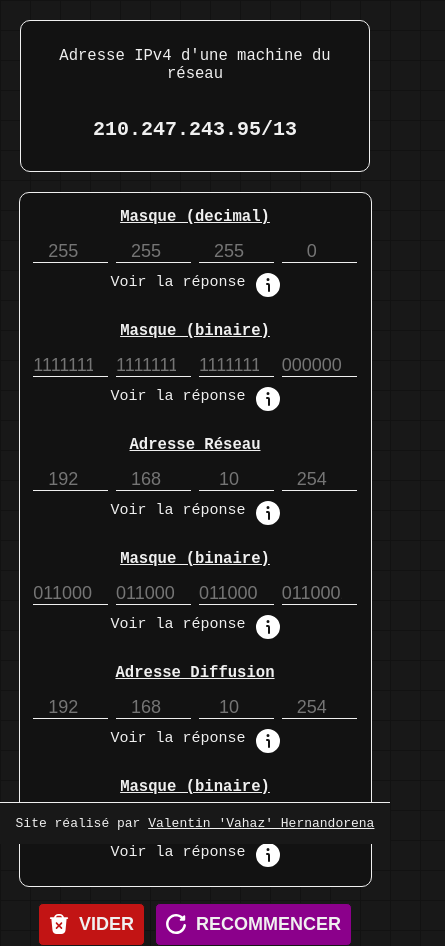
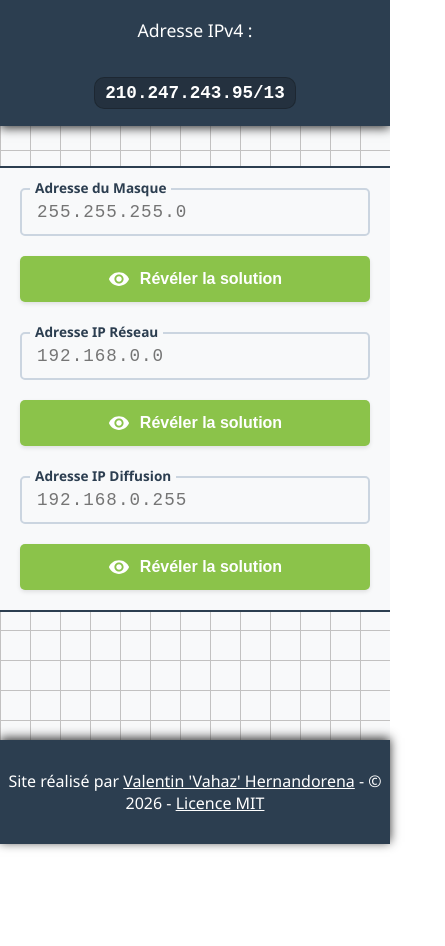
Before and after one commit to Vahaz/ip-game, a plain HTML site: page index.html in a window 390 px wide. Shown: the whole page, 445 px wide, since content can reach past the window. After the commit the page ends 844 px from the top, so only its background shows below. Drawn offline with Linux system fonts and the light colour scheme.

Commit message:
Update 3.0 - Reworked site aspect - Changed site colors (dark theme > bright theme) - Reworked main.js functions - Removed Binary addresses - Added head meta - Added favicon / thumbnail - Removed .svg - Changed buttons / Removed buttons (Need to refresh the page to restart) - Added a LICENCE - Added Credits

```diff
--- a/index.html
+++ b/index.html
@@ -4,10 +4,10 @@
         <meta charset="UTF-8">
         <meta name="viewport" content="width=device-width, initial-scale=1.0">
         <meta http-equiv="X-UA-Compatible" content="IE=edge">
-        <title>IP-Game</title>
+        <title>IPv4-Exercice</title>
         <meta name="description" content="Mini-jeux où il faut trouver l'adresse réseau, diffusion et masque d'une adresse IPv4">
-        <meta name="keywords" content="ipv4, broadcast, network, ip, mask">
-        <meta property="og:title" content="IP-Game">
+        <meta name="keywords" content="ipv4, broadcast, network, ip, mask, exercice">
+        <meta property="og:title" content="IPv4-Exercice">
         <meta property="og:description" content="Mini-jeux où il faut trouver l'adresse réseau, diffusion et masque d'une adresse IPv4">
         <meta property="og:image" content="og_image.png">
         <meta property="og:url" content="https://ip.valentinhrnd.fr">
@@ -16,92 +16,49 @@
     </head>
     <body>
         <header>
-            <p>Adresse IPv4 d'une machine du réseau</p>
-            <div>
-                <p id="ip">192.168.10.254</p>
-                <p id="cidr">/24</p>
-            </div>
+            <p>Adresse IPv4 :</p>
+            <p id="ip">192.168.0.0/24</p>
         </header>
         <main>
             <div class="container">
-                <label>Masque (decimal)</label>
-                <div class="inputs">
-                    <div class="inputs">
-                        <input class="input" type="number" max="3" placeholder="255">
-                        <input class="input" type="number" max="3" placeholder="255">
-                        <input class="input" type="number" max="3" placeholder="255">
-                        <input class="input" type="number" max="3" placeholder="0">
-                    </div>
-                    <button class="reveal-btn" title="Voir la réponse" onclick="reveal(0)"><img alt="Voir la réponse" src="./svg/info.svg"></button>
+                <div class="input">
+                    <label for="mask">Adresse du Masque</label>
+                    <input id="mask" type="text" maxlength="15" placeholder="255.255.255.0">
                 </div>
+                <button class="reveal" title="Voir la réponse" data-target="mask">
+                    <svg class="icon-eye" viewBox="0 0 24 24" width="24">
+                        <path d="M12 4.5C7 4.5 2.73 7.61 1 12c1.73 4.39 6 7.5 11 7.5s9.27-3.11 11-7.5c-1.73-4.39-6-7.5-11-7.5zM12 17c-2.76 0-5-2.24-5-5s2.24-5 5-5 5 2.24 5 5-2.24 5-5 5zm0-8c-1.66 0-3 1.34-3 3s1.34 3 3 3 3-1.34 3-3-1.34-3-3-3z"/>
+                    </svg>
+                    Révéler la solution
+                </button>
             </div>
             <div class="container">
-                <label>Masque (binaire)</label>
-                <div class="inputs">
-                    <div class="inputs">
-                        <input class="input" type="number" max="8" placeholder="11111111">
-                        <input class="input" type="number" max="8" placeholder="11111111">
-                        <input class="input" type="number" max="8" placeholder="11111111">
-                        <input class="input" type="number" max="8" placeholder="00000000">
-                    </div>
-                    <button class="reveal-btn" title="Voir la réponse" onclick="reveal(4)"><img alt="Voir la réponse" src="./svg/info.svg"></button>
+                <div class="input">
+                    <label for="network">Adresse IP Réseau</label>
+                    <input id="network" type="text" maxlength="15" placeholder="192.168.0.0">
                 </div>
+                <button class="reveal" title="Voir la réponse" data-target="network">
+                    <svg class="icon-eye" viewBox="0 0 24 24" width="24">
+                        <path d="M12 4.5C7 4.5 2.73 7.61 1 12c1.73 4.39 6 7.5 11 7.5s9.27-3.11 11-7.5c-1.73-4.39-6-7.5-11-7.5zM12 17c-2.76 0-5-2.24-5-5s2.24-5 5-5 5 2.24 5 5-2.24 5-5 5zm0-8c-1.66 0-3 1.34-3 3s1.34 3 3 3 3-1.34 3-3-1.34-3-3-3z"/>
+                    </svg>
+                    Révéler la solution
+                </button>
             </div>
             <div class="container">
-                <label>Adresse Réseau</label>
-                <div class="inputs">
-                    <div class="inputs">
-                        <input class="input" type="number" max="3" placeholder="192">
-                        <input class="input" type="number" max="3" placeholder="168">
-                        <input class="input" type="number" max="3" placeholder="10">
-                        <input class="input" type="number" max="3" placeholder="254">
-                    </div>
-                    <button class="reveal-btn" title="Voir la réponse" onclick="reveal(8)"><img alt="Voir la réponse" src="./svg/info.svg"></button>
+                <div class="input">
+                    <label for="broadcast">Adresse IP Diffusion</label>
+                    <input id="broadcast" type="text" maxlength="15" placeholder="192.168.0.255">
                 </div>
-            </div>
-            <div class="container">
-                <label>Masque (binaire)</label>
-                <div class="inputs">
-                    <div class="inputs">
-                        <input class="input" type="number" max="8" placeholder="01100010">
-                        <input class="input" type="number" max="8" placeholder="01100010">
-                        <input class="input" type="number" max="8" placeholder="01100010">
-                        <input class="input" type="number" max="8" placeholder="01100010">
-                    </div>
-                    <button class="reveal-btn" title="Voir la réponse" onclick="reveal(12)"><img alt="Voir la réponse" src="./svg/info.svg"></button>
-                </div>
-            </div>
-            <div class="container">
-                <label>Adresse Diffusion</label>
-                <div class="inputs">
-                    <div class="inputs">
-                        <input class="input" type="number" max="3" placeholder="192">
-                        <input class="input" type="number" max="3" placeholder="168">
-                        <input class="input" type="number" max="3" placeholder="10">
-                        <input class="input" type="number" max="3" placeholder="254">
-                    </div>
-                    <button class="reveal-btn" title="Voir la réponse" onclick="reveal(16)"><img alt="Voir la réponse" src="./svg/info.svg"></button>
-                </div>
-            </div>
-            <div class="container">
-                <label>Masque (binaire)</label>
-                <div class="inputs">
-                    <div class="inputs">
-                        <input class="input" type="number" max="8" placeholder="01100010">
-                        <input class="input" type="number" max="8" placeholder="01100010">
-                        <input class="input" type="number" max="8" placeholder="01100010">
-                        <input class="input" type="number" max="8" placeholder="01100010">
-                    </div>
-                    <button class="reveal-btn" title="Voir la réponse" onclick="reveal(20)"><img alt="Voir la réponse" src="./svg/info.svg"></button>
-                </div>
-            </div>
-            <div id="buttons">
-                <button id="reset" onclick="empty()"><img alt="Remettre a zéro les valeurs" src="./svg/trash-xmark.svg">VIDER</button>
-                <button id="restart" onclick="reset()"><img alt="Recommencer le jeu" src="./svg/rotate-right.svg">RECOMMENCER</button>
+                <button class="reveal" title="Voir la réponse" data-target="broadcast">
+                    <svg class="icon-eye" viewBox="0 0 24 24" width="24">
+                        <path d="M12 4.5C7 4.5 2.73 7.61 1 12c1.73 4.39 6 7.5 11 7.5s9.27-3.11 11-7.5c-1.73-4.39-6-7.5-11-7.5zM12 17c-2.76 0-5-2.24-5-5s2.24-5 5-5 5 2.24 5 5-2.24 5-5 5zm0-8c-1.66 0-3 1.34-3 3s1.34 3 3 3 3-1.34 3-3-1.34-3-3-3z"/>
+                    </svg>
+                    Révéler la solution
+                </button>
             </div>
         </main>
         <footer>
-            <p>Site réalisé par <a href="https://github.com/Vahaz" hreflang="fr">Valentin 'Vahaz' Hernandorena</a></p>
+            <p>Site réalisé par <a href="https://github.com/Vahaz" hreflang="fr">Valentin 'Vahaz' Hernandorena</a> - © 2026 - <a href="https://opensource.org/license/mit" hreflang="en">Licence MIT</a></p>
         </footer>
         <script src="./main.js"></script>
     </body>
--- a/main.js
+++ b/main.js
@@ -1,201 +1,97 @@
-const inputs = document.querySelectorAll('.input');
-const displayIP = document.getElementById("ip");
-const displayCIDR = document.getElementById("cidr");
+const inputs = document.querySelectorAll("input");
+const btns = document.querySelectorAll(".reveal")
+const ip = document.getElementById("ip");
 
 function rand(min, max) {
     return Math.floor(Math.random() * (max - min) + min);
 }
 
 class IPv4 {
-    constructor(ip, cidr) {
-        this.ip = ip != null ? ip : [rand(10, 239), rand(1, 254), rand(1, 254), rand(1, 254)];
-        this.cidr = cidr != null ? cidr : rand(8, 30);
+    constructor() {
+        this.ip = [rand(10, 239), rand(1, 254), rand(1, 254), rand(1, 254)];
+        this.cidr = rand(8, 30);
     }
-
     get mask() {
         let bits = this.cidr;
         return Array.from({ length: 4 }, () => {
-            const value = bits >= 8 ? 255 : bits <= 0 ? 0 : 256 - 2 ** (8 - bits);
+            const value = bits >= 8 ? 255 : bits <= 0 ? 0 : 256 - Math.pow(2, 8 - bits);
             bits -= 8;
             return value;
         });
     }
+    get network() { return this.ip.map((o, i) => o & this.mask[i]); }
+    get broadcast() { return this.ip.map((o, i) => o | (255 - this.mask[i])); }
+    getString(type) {
+        if (type === "mask") return this.mask.join(".");
+        if (type === "network") return this.network.join(".");
+        if (type === "broadcast") return this.broadcast.join(".");
+        return "";
+    }
+    getData(type) {
+        if (type === "mask") return this.mask;
+        if (type === "network") return this.network;
+        if (type === "broadcast") return this.broadcast;
+        return [0, 0, 0, 0];
+    }
+    display() { ip.innerText = `${this.ip.join('.')}/${this.cidr}`; }
+}
 
-    get network() {
-        return this.ip.map((o, i) => o & this.mask[i]);
+let currentIP = new IPv4();
+currentIP.display();
+
+inputs.forEach((input) => {
+    input.value = "";
+    input.addEventListener("input", (e) => update(e, input));
+});
+btns.forEach((btn) => { btn.addEventListener("click", (e) => reveal(btn)); });
+
+function update(event, input) {
+    const type = input.getAttribute("id");
+    let value = input.value;
+    value = value.replace(/[^0-9.]/g, "");
+    const octets = value.split(".");
+
+    if (octets.length > 0) {
+        const index = octets.length - 1;
+        let oct = octets[index];
+
+        if (parseInt(oct) > 255) {
+            oct = 255;
+            octets[index] = oct;
+            value = octets.join(".");
+        }
+
+        if (event.inputType != "deleteContentBackward" && octets.length < 4) {
+            const dataArray = currentIP.getData(type);
+            const data = dataArray[index];
+            const isFull = oct.length === 3;
+            const isMatch = parseInt(oct) === data;
+            if (isFull || isMatch) value += ".";
+        }
     }
+    input.value = value;
+    validate(input);
+}
 
-    get broadcast() {
-        return this.ip.map((o, i) => o | (255 - this.mask[i]));
-    }
-
-    toBinary(adr) {
-        return adr.map(o => ("00000000" + o.toString(2)).slice(-8));
-    }
-
-    display() {
-        displayIP.innerText = this.ip.join('.');
-        displayCIDR.innerText = `/${this.cidr}`;
+function reveal(button) {
+    const target = button.dataset.target;
+    const input = document.getElementById(target);
+    if (input) {
+        input.value = currentIP.getString(target);
+        validate(input);
     }
 }
 
-function reset() {
-    ipv4 = new IPv4();
-    ipv4.display();
-    inputs.forEach((input) => {
-        input.value = '';
-        input.readOnly = false;
-        input.classList.remove("wrong");
-        input.classList.remove("right");
-    })
-}
+function validate(input) {
+    const type = input.getAttribute("id");
+    const adr = currentIP.getString(type);
+    input.classList.remove("right", "wrong");
+    input.disabled = false;
 
-function empty() {
-    inputs.forEach((input) => {
-        input.value = '';
-        input.readOnly = false;
-        input.classList.remove("wrong");
-        input.classList.remove("right");
-    })
-}
-
-let ipv4 = new IPv4();
-ipv4.display();
-
-inputs.forEach((input, i) => {
-    input.addEventListener("input", () => update(input, i));
-})
-
-function update(input, index) {
-    switch (true) {
-        case (index <= 3):
-            if (ipv4.mask[index] == input.value) {
-                input.classList.remove("wrong");
-                input.classList.add("right");
-                nextInput(index);
-                input.readOnly = true;
-            } else {
-                input.classList.remove("right");
-                input.classList.add("wrong");
-            }
-            break;
-        case (index > 3 && index <= 7):
-            if (ipv4.toBinary(ipv4.mask)[index-4] == input.value) {
-                input.classList.remove("wrong");
-                input.classList.add("right");
-                nextInput(index);
-                input.readOnly = true;
-            } else {
-                input.classList.remove("right");
-                input.classList.add("wrong");
-            }
-            break;
-        case (index > 7 && index <= 11):
-            if (ipv4.network[index-8] == input.value) {
-                input.classList.remove("wrong");
-                input.classList.add("right");
-                nextInput(index);
-                input.readOnly = true;
-            } else {
-                input.classList.remove("right");
-                input.classList.add("wrong");
-            }
-            break;
-        case (index > 11 && index <= 15):
-            if (ipv4.toBinary(ipv4.network)[index-12] == input.value) {
-                input.classList.remove("wrong");
-                input.classList.add("right");
-                nextInput(index);
-                input.readOnly = true;
-            } else {
-                input.classList.remove("right");
-                input.classList.add("wrong");
-            }
-            break;
-        case (index > 15 && index <= 19):
-            if (ipv4.broadcast[index-16] == input.value) {
-                input.classList.remove("wrong");
-                input.classList.add("right");
-                nextInput(index);
-                input.readOnly = true;
-            } else {
-                input.classList.remove("right");
-                input.classList.add("wrong");
-            }
-            break;
-        case (index > 19 && index <= 23):
-            if (ipv4.toBinary(ipv4.broadcast)[index-20] == input.value) {
-                input.classList.remove("wrong");
-                input.classList.add("right");
-                nextInput(index);
-                input.readOnly = true;
-            } else {
-                input.classList.remove("right");
-                input.classList.add("wrong");
-            }
-            break;
-        default:
-            input.classList.remove("right");
-            input.classList.add("wrong");
-            break;
-    }
-
-    if (input.value.length >= input.max) {
-        input.value = input.value.slice(0, input.max);
+    if (input.value === adr) {
+        input.classList.add("right");
+        input.disabled = true
+    } else if (input.value.length > 0) {
+        input.classList.add("wrong");
     }
 }
-
-function nextInput(index) {
-    if (index + 1 == 24) {
-        inputs[index].blur();
-    } else {
-        inputs[index + 1].focus();
-    }
-}
-
-function reveal(index) {
-    for (let i = 0; i < 4; i++) {
-        let input = inputs[index+i];
-        let idx = index+i
-        switch (true) {
-            case (idx <= 3):
-                input.value = ipv4.mask[i]
-                input.classList.remove("wrong");
-                input.classList.add("right");
-                input.readOnly = true;
-                break;
-            case (idx > 3 && idx <= 7):
-                input.value = ipv4.toBinary(ipv4.mask)[i]
-                input.classList.remove("wrong");
-                input.classList.add("right");
-                input.readOnly = true;
-                break;
-            case (idx > 7 && idx <= 11):
-                input.value = ipv4.network[i]
-                input.classList.remove("wrong");
-                input.classList.add("right");
-                input.readOnly = true;
-                break;
-            case (idx > 11 && idx <= 15):
-                input.value = ipv4.toBinary(ipv4.network)[i]
-                input.classList.remove("wrong");
-                input.classList.add("right");
-                input.readOnly = true;
-                break;
-            case (idx > 15 && idx <= 19):
-                input.value = ipv4.broadcast[i]
-                input.classList.remove("wrong");
-                input.classList.add("right");
-                input.readOnly = true;
-                break;
-            case (idx > 19 && idx <= 23):
-                input.value = ipv4.toBinary(ipv4.broadcast)[i]
-                input.classList.remove("wrong");
-                input.classList.add("right");
-                input.readOnly = true;
-                break;
-            default:
-                break;
-        }
-    }
-}
--- a/style.css
+++ b/style.css
@@ -1,230 +1,197 @@
 :root {
-    --background: rgb(24, 24, 24);
-    --element: rgb(18, 18, 18);
-    --color: rgb(240, 240, 240);
+    --background: #f8f9fa;
+    --background-details: #c2c1c1;
+    --container: #2c3e50;
+    --container-highlight: #0c0c0c40;
+    --container-color: #ffffff;
+    --border: #cbd5e0;
+    --border-hover: #2c3e50;
+    --button: #8bc34a;
+    --button-hover: #7cb342;
+    --right: #8bc34a;
+    --wrong: #c34a4a;
+    --font-family: 'Segoe UI', Tahoma, Geneva, Verdana, sans-serif;
+    --font-color: #333;
+    --number-family: 'Courier New', Courier, monospace;
 
-    font-family: monospace;
+    font-family: var(--font-family);
+}
+
+* {
+    box-sizing: inherit;
+}
+
+html {
+    box-sizing: border-box;
 }
 
 body {
-    background-color: var(--background);
     display: flex;
     flex-direction: column;
-    align-items: center;
-    height: 100vh;
+    min-height: 100vh;
+    height: 100%;
     margin: 0;
-    padding: 0;
+    padding: 0 0 90px 0;
     background-image:
-        linear-gradient(var(--element) 1.5px, transparent 1.5px),
-        linear-gradient(to right, var(--element) 1.5px, var(--background) 1.5px);
+        linear-gradient(var(--background-details) 1.5px, transparent 1.5px),
+        linear-gradient(to right, var(--background-details) 1.5px, var(--background) 1.5px);
     background-size: 30px 30px;
 }
 
 header {
-    color: var(--color);
-    background-color: var(--element);
-    padding: 13px 175px;
-    border-radius: 10px;
-    border: 1px solid var(--color);
-    margin-top: 30px;
-    font-size: larger;
+    color: var(--container-color);
+    background-color: var(--container);
     text-align: center;
+    position: sticky;
+    top: 0;
+    display: flex;
+    align-items: center;
+    justify-content: center;
+    gap: 20px;
+    font-size: 1.1rem;
+    box-shadow: 0 2px 10px var(--font-color);
+    z-index: 1;
 }
 
-header > div {
-    display: flex;
-    justify-content: space-around;
+header > #ip {
+    background-color: var(--container-highlight);
+    padding: 5px 10px;
+    border-radius: 10px;
+    border: 1px solid var(--container-highlight);
+    font-weight: bold;
+    font-family: var(--number-family);
 }
 
 main {
-    color: var(--color);
-    background-color: var(--element);
-    padding: 10px 30px;
-    border-radius: 10px;
-    border: 1px solid var(--color);
-    margin-top: 30px;
-    font-size: larger;
-    text-align: center;
-    height: 40vh;
-}
-
-input {
-    background-color: transparent;
-    border: none;
-    border-bottom: 1px solid var(--color);
-    font-size: large;
-    text-align: center;
-    padding: 0;
-    color: var(--color);
-    width: 100px;
-}
-
-footer {
-    position: fixed;
-    bottom: 0;
-    color: var(--color);
-    font-size: large;
-    width: 100%;
-    text-align: center;
+    display: flex;
+    flex-direction: column;
+    max-width: 1280px;
+    margin: 40px auto;
+    padding: 20px;
+    gap: 30px;
     background-color: var(--background);
-    border-top: 1px solid var(--color);
-}
-
-a {
-    color: var(--color);
-}
-
-#ip, #cidr {
-    font-weight: bolder;
-    font-size: x-large;
-}
-
-#buttons {
-    display: flex;
-    justify-content: space-evenly;
-    align-items: center;
-}
-
-#reset, #restart {
-    font-size: large;
-    font-weight: bolder;
-    color: var(--color);
-    display: flex;
-    padding: 10px;
-    border: none;
     border-radius: 5px;
-    cursor: pointer;
-    border: 1px solid var(--background);
-}
-
-#reset:hover, #restart:hover {
-    filter: blur(0.25px);
-}
-
-#reset {
-    background-color: rgb(194, 20, 20);
-}
-
-#reset:hover {
-    background-color: rgb(252, 20, 20);
-}
-
-#restart {
-    background-color: rgb(139, 0, 139);
-}
-
-#restart:hover {
-    background-color: rgb(214, 0, 214);
-}
-
-#reset > img, #restart > img {
-    width: 20px;
-    padding-right: 10px;
-}
-
-.input.right {
-    color: greenyellow;
-}
-
-.input.wrong {
-    color: red
-}
-
-.reveal-btn {
-    background-color: transparent;
-    border: none;
-    margin: 0;
-    padding: 0;
-    cursor: pointer;
+    border: 2px solid var(--container);
 }
 
 .container {
     display: flex;
-    flex-direction: row;
     align-items: center;
-    height: 15%;
+    justify-content: center;
+    gap: 20px;
+    flex-wrap: wrap;
 }
 
-.container > label {
-    width: 200px;
-    font-weight: 600;
-    font-size: larger;
-    text-align: left;
-    text-decoration: underline;
+.container .input {
+    position: relative;
+    flex: 1;
+    min-width: 200px;
 }
 
-.container > .inputs {
-    width: 500px;
-    display: flex;
-    flex-direction: row;
-    justify-content: space-around;
+.input > label {
+    position: absolute;
+    top: -10px;
+    left: 10px;
+    background-color: var(--background);
+    padding: 0px 5px;
+    font-size: 0.85rem;
+    font-weight: bold;
+    color: var(--container);
+    pointer-events: none;
 }
 
-@media screen and (max-width: 768px) {
+.input > input {
+    width: 100%;
+    padding: 12px 15px;
+    font-size: 1rem;
+    font-family: var(--number-family);
+    border: 2px solid var(--border);
+    border-radius: 5px;
+    background: transparent;
+    font-size: 1.1rem;
+    letter-spacing: 1px;
+    outline: none;
+}
 
+.input > input:focus {
+    border: 2px solid var(--border-hover);
+}
+
+.input > input.right {
+    border: 2px solid var(--right);
+}
+
+.input > input.wrong {
+    border: 2px solid var(--wrong);
+}
+
+.reveal {
+    background-color: var(--button);
+    box-shadow: 0 2px 4px rgba(0, 0, 0, 0.1);
+    border: none;
+    border-radius: 5px;
+    display: flex;
+    align-items: center;
+    color: var(--container-color);
+    font-size: 1rem;
+    transition: background-color .2s, transform .2s;
+    gap: 10px;
+    white-space: nowrap;
+    cursor: pointer;
+    font-weight: bold;
+    padding: 12px 16px;
+}
+
+.reveal:active {
+    transform: scale(0.98);
+}
+
+.reveal > svg {
+    fill: var(--container-color);
+    width: 22px;
+}
+
+.reveal:hover {
+    background-color: var(--button-hover);
+}
+
+a {
+    color: var(--container-color);
+}
+
+footer {
+    text-align: center;
+    position: fixed;
+    bottom: 0;
+    left: 0;
+    background-color: var(--container);
+    color: var(--container-color);
+    width: 100%;
+    box-shadow: 0 -2px 10px var(--font-color);
+    font-size: 1rem;
+    padding: 30px 0;
+    z-index: 1;
+}
+
+footer > p {
+    margin: 0;
+}
+
+@media screen and (max-width: 480px) {
     header {
-        display: flex;
         flex-direction: column;
-        align-items: center;
-        margin: 20px;
-        padding: 10px 20px;
+        gap: 0px;
     }
 
     main {
-        height: auto;
-        margin: 0;
-        padding: 0;
-        width: 90%;
+        border-radius: 0;
+        border: none;
+        border-top: 2px solid var(--container);
+        border-bottom: 2px solid var(--container);
     }
 
-    .container {
-        font-size: 13px;
-        margin-top: 10px;
-        flex-direction: column;
-    }
-
-    .container * {
-        margin-top: 5px;
-    }
-
-    .container label {
-        text-align: center;
-    }
-
-    .container > .inputs {
-        flex-direction: column;
-    }
-
-    .container input {
-        width: 15%;
-    }
-
-    .container > div {
-        display: flex;
-        flex-direction: column;
-    }
-
-    .container button::before {
-        content: "Voir la réponse";
-        color: var(--color);
-        font: 15px monospace;
-        margin-right: 10px;
-    }
-
-    .container button {
-        display: flex;
-        align-items: center;
+    .reveal {
+        width: 100%;
         justify-content: center;
     }
-
-    footer {
-        font-size: 13px;
-    }
-
-    #buttons {
-        flex-direction: row;
-        justify-content: center;
-        margin-top: 26px;
-        gap: 10px;
-    }
 }
```
Also changed, not shown: svg/info.svg (deleted), svg/rotate-right.svg (deleted), svg/trash-xmark.svg (deleted).
